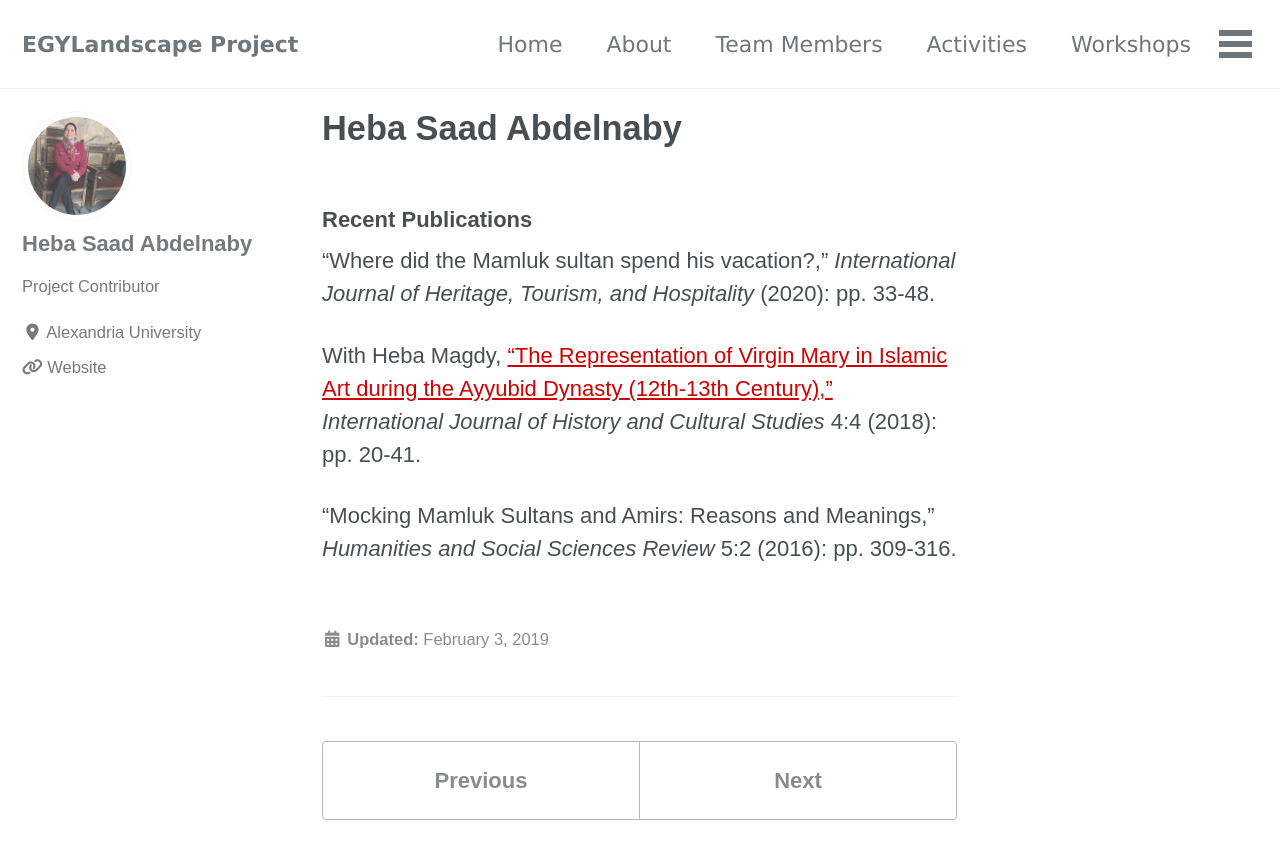
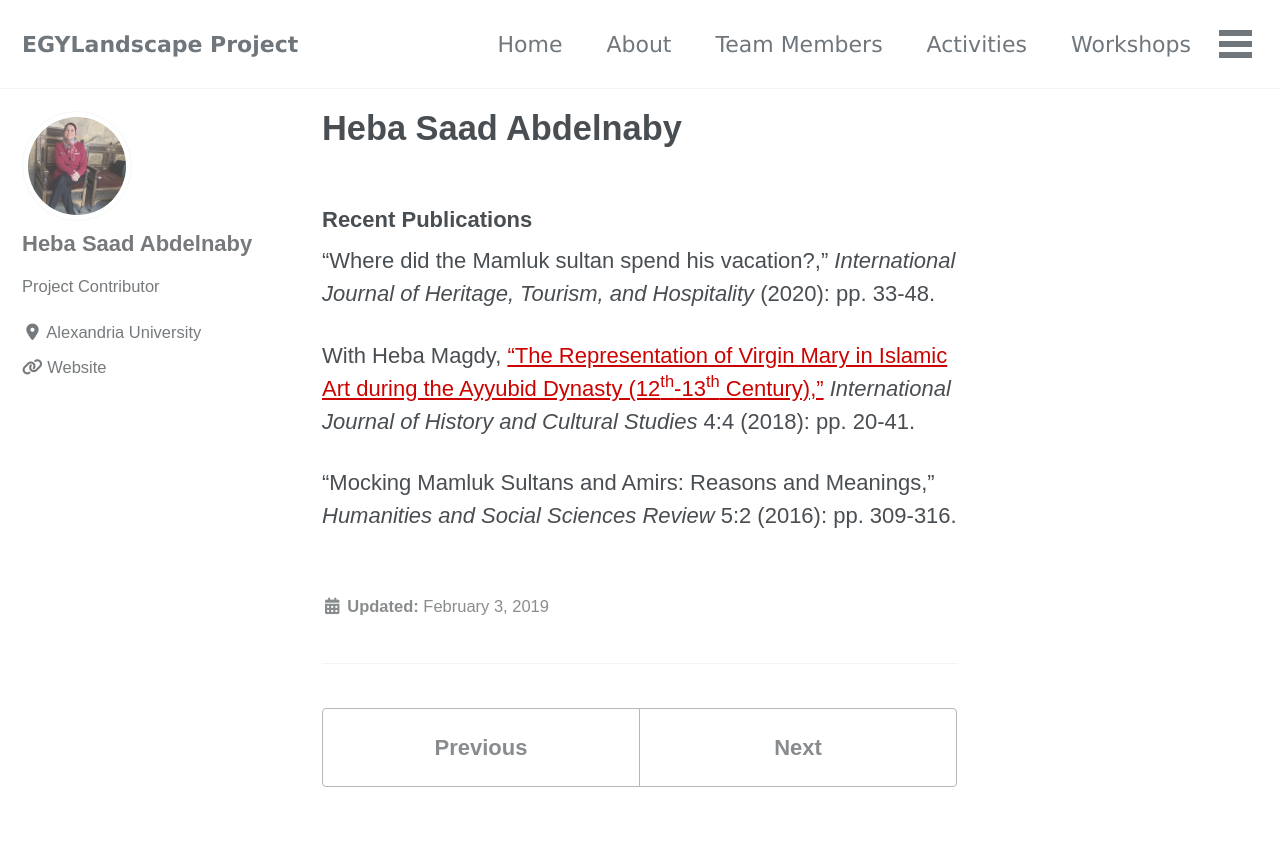
Before and after one commit to mhshaaban/egylandscapeproject.github.io, a Jekyll site: the page built from _members/HebaSaadAbdelnaby.md, in a window 1280 px wide and 900 px high. Shown: the top 859 px of the window. Built offline with Jekyll 4.4.1, drawn with Linux system fonts in a browser that asks for light colours; cached includes are drawn as plain includes; nearby versions of some CDN libraries; some web fonts are replaced.

Commit message:
Update HebaSaadAbdelnaby.md

```diff
--- a/_members/HebaSaadAbdelnaby.md
+++ b/_members/HebaSaadAbdelnaby.md
@@ -13,6 +13,6 @@
 
 "Where did the Mamluk sultan spend his vacation?," *International Journal of Heritage, Tourism, and Hospitality* (2020): pp. 33-48.
 
-With Heba Magdy, ["The Representation of Virgin Mary in Islamic Art during the Ayyubid Dynasty (12th-13th Century),"](https://www.arcjournals.org/pdfs/ijhcs/v4-i4/2.pdf) *International Journal of History and Cultural Studies* 4:4 (2018): pp. 20-41.
+With Heba Magdy, ["The Representation of Virgin Mary in Islamic Art during the Ayyubid Dynasty (12<sup>th</sup>-13<sup>th</sup> Century),"](https://www.arcjournals.org/pdfs/ijhcs/v4-i4/2.pdf) *International Journal of History and Cultural Studies* 4:4 (2018): pp. 20-41.
 
 "Mocking Mamluk Sultans and Amirs: Reasons and Meanings," *Humanities and Social Sciences Review* 5:2 (2016): pp. 309-316.
```
